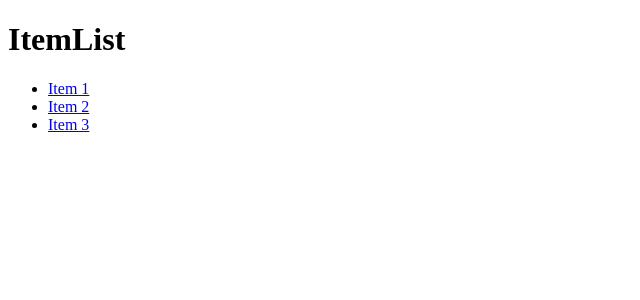
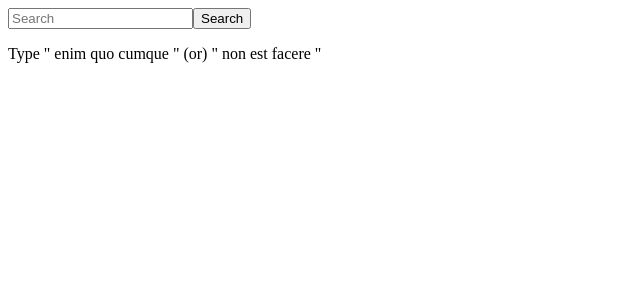
Before and after one commit to gokuljsparkout/GokulJSO, a React (Create React App) app: page / in a window 1280 px wide. Shown: the top 300 px of the page, without its empty margins (0-640 px from the left). Built offline with nearby package versions, Linux system fonts and the light colour scheme.

Commit message:
navigate along with some queries and fetch query

```diff
--- a/package.json
+++ b/package.json
@@ -8,6 +8,7 @@
     "@testing-library/user-event": "^13.5.0",
     "react": "^18.2.0",
     "react-dom": "^18.2.0",
+    "react-query": "^3.39.3",
     "react-router-dom": "^6.8.2",
     "react-scripts": "5.0.1",
     "router-dom": "^2.2.10",
--- a/src/App.js
+++ b/src/App.js
@@ -1,23 +1,17 @@
 import React from "react";
-import { BrowserRouter as Router, Routes, Route } from 'react-router-dom';
-import ItemDetails from "./ItemDetails.js";
-import ItemList from "./ItemList";
+import { BrowserRouter as Router,Routes,Route } from "react-router-dom";
+import SearchComponent from "./SearchComponent";
+import SearchResultComponent from "./SearchResultComponent";
 
 function App() {
   return (
-    <Router>
-      <Routes>
-        <Route path="/" element={<ItemList/>}/>
-        <Route path="/item/:id" element={<ItemDetails/>}/>
-      </Routes>
-    </Router>
-  )
+      <Router>
+        <Routes>
+          <Route path='/' element={<SearchComponent/>}/>
+          <Route path='/search' element={<SearchResultComponent/>}/>
+        </Routes>
+      </Router>
+  );
 }
 
 export default App;
-
-//The colon (:) before the id parameter tells React Router that this is a dynamic parameter
-//that will be different for each item.
-//When a user navigates to a URL that matches this path,
-//React Router will extract the value of the id parameter from the URL and
-// pass it as a prop to the ItemDetails component.
--- a/src/ItemDetails.js
+++ /dev/null
@@ -1,20 +0,0 @@
-import React from 'react';
-import { useParams } from 'react-router-dom';
-
-const ItemDetails = () => {
-  const {id} = useParams();
-  const item ={id:id,name:`Item ${id}`}
-  return (
-    <div>
-      <h1>ItemDetails</h1>
-      <p>ID : {item.id}</p>
-      <p>NAME : {item.name}</p>
-    </div>
-  )
-}
-
-export default ItemDetails
-//When the ItemDetails component is rendered,
-//React Router passes the value of the :id parameter as a prop to the component.
-//This is done using the useParams hook,
-//which extracts the value of the :id parameter from the URL.
--- a/src/ItemList.js
+++ /dev/null
@@ -1,26 +0,0 @@
-import React from 'react'
-import { Link } from 'react-router-dom'
-
-const ItemList = () => {
-
-  const items =[
-    {id:1, name: 'Item 1'},
-    {id:2, name: 'Item 2'},
-    {id:3, name: 'Item 3'},
-  ]
-  return (
-    <div>
-      <h1>ItemList</h1>
-      <ul>
-        {items.map((item)=>(
-          <li key={items.id}>
-            <Link to ={`/item/${item.id}`}>{item.name}</Link>
-          </li>
-
-        ))}
-      </ul>
-    </div>
-  )
-}
-
-export default ItemList
--- /dev/null
+++ b/src/SearchComponent.js
@@ -0,0 +1,27 @@
+import React from 'react';
+import { useNavigate, useSearchParams } from 'react-router-dom';
+
+function SearchComponent() {
+  const navigate = useNavigate();
+  const [searchParams, setSearchParams] = useSearchParams();
+
+  const handleSearch = (event) => {
+    event.preventDefault();
+    const formData = new FormData(event.target);
+    const query = formData.get('search-query');
+    setSearchParams({ q: query });
+    navigate(`/search?q=${query}`);
+  };
+
+  return (
+    <div>
+      <form onSubmit={handleSearch}>
+        <input type='text' name='search-query' placeholder='Search' />
+        <button type="submit"> Search</button>
+      </form>
+      <p>Type " enim quo cumque " (or) " non est facere " </p>
+    </div>
+  );
+}
+
+export default SearchComponent;
--- /dev/null
+++ b/src/SearchResultComponent.js
@@ -0,0 +1,32 @@
+import React, { useState, useEffect } from 'react';
+import { useSearchParams } from 'react-router-dom';
+
+function SearchResultComponent() {
+  const [searchParams] = useSearchParams();
+  const searchQuery = searchParams.get('q');
+  const [searchResults, setSearchResults] = useState([]);
+  const apiUrl = `https://jsonplaceholder.typicode.com/posts?title=${searchQuery}`;
+
+  useEffect(() => {
+    // Fetch search results from the API
+    fetch(apiUrl)
+      .then((response) => response.json())
+      .then((data) => setSearchResults(data))
+      .catch((error) => console.log(error));
+  }, [searchQuery, apiUrl]);
+
+  return (
+    <div>
+      <h1>Search Results for "{searchQuery}"</h1>
+      {searchResults.map((result) => (
+        <div key={result.id}>Name : {result.title}
+        <p>User Id : {result.userId}</p>
+        <p>Description : {result.body}</p>
+        </div>
+
+      ))}
+    </div>
+  );
+}
+
+export default SearchResultComponent;
--- a/src/index.js
+++ b/src/index.js
@@ -1,10 +1,5 @@
 import React from 'react';
-import ReactDOM from 'react-dom';
+import ReactDOM from 'react-dom/client';
 import App from './App';
 
-ReactDOM.render(
-  <React.StrictMode>
-    <App />
-  </React.StrictMode>,
-  document.getElementById('root')
-  );
+  ReactDOM.createRoot(document.getElementById('root')).render(<App />)
```
Also changed, not shown: 1 other file (tests, documents, lock files or other folders).
